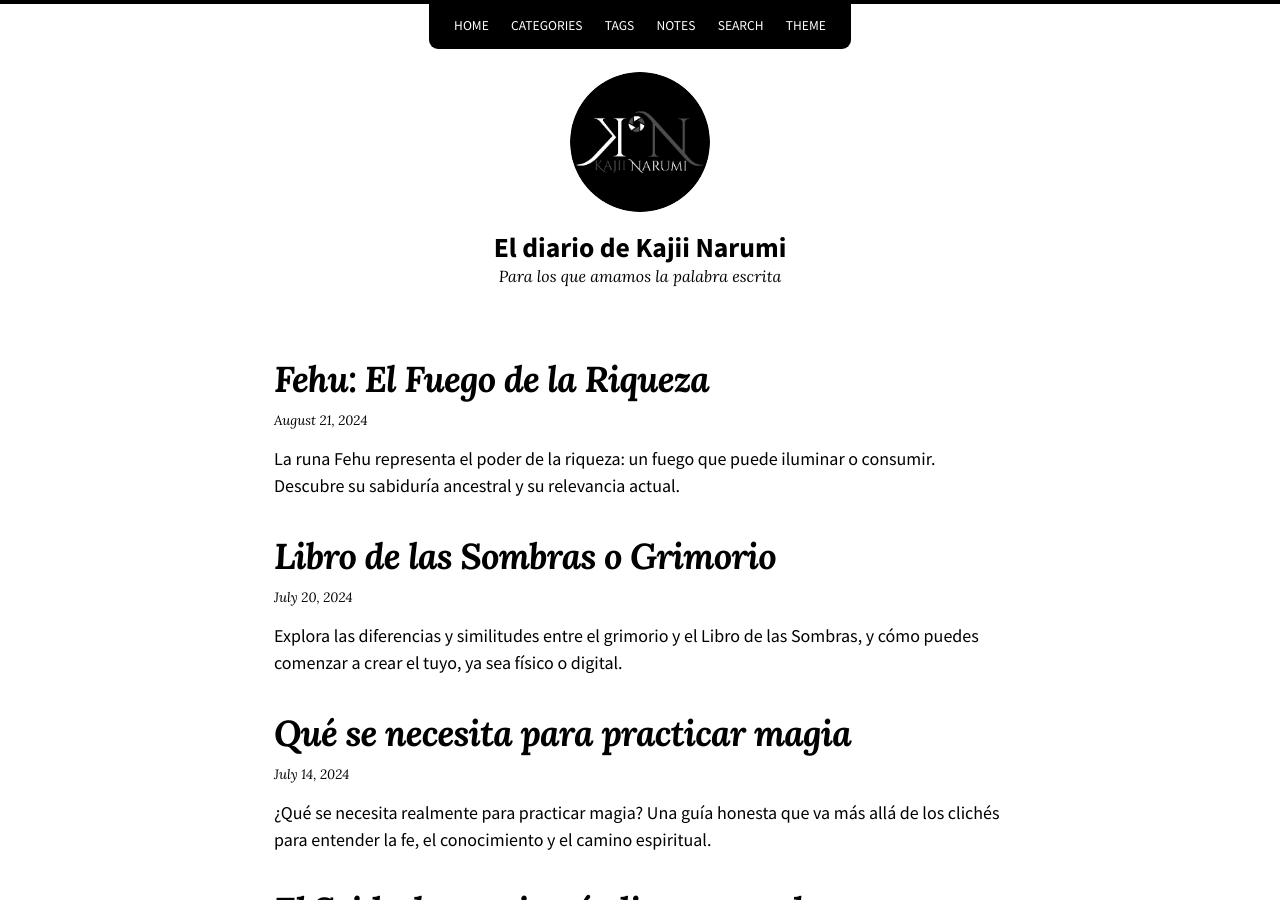
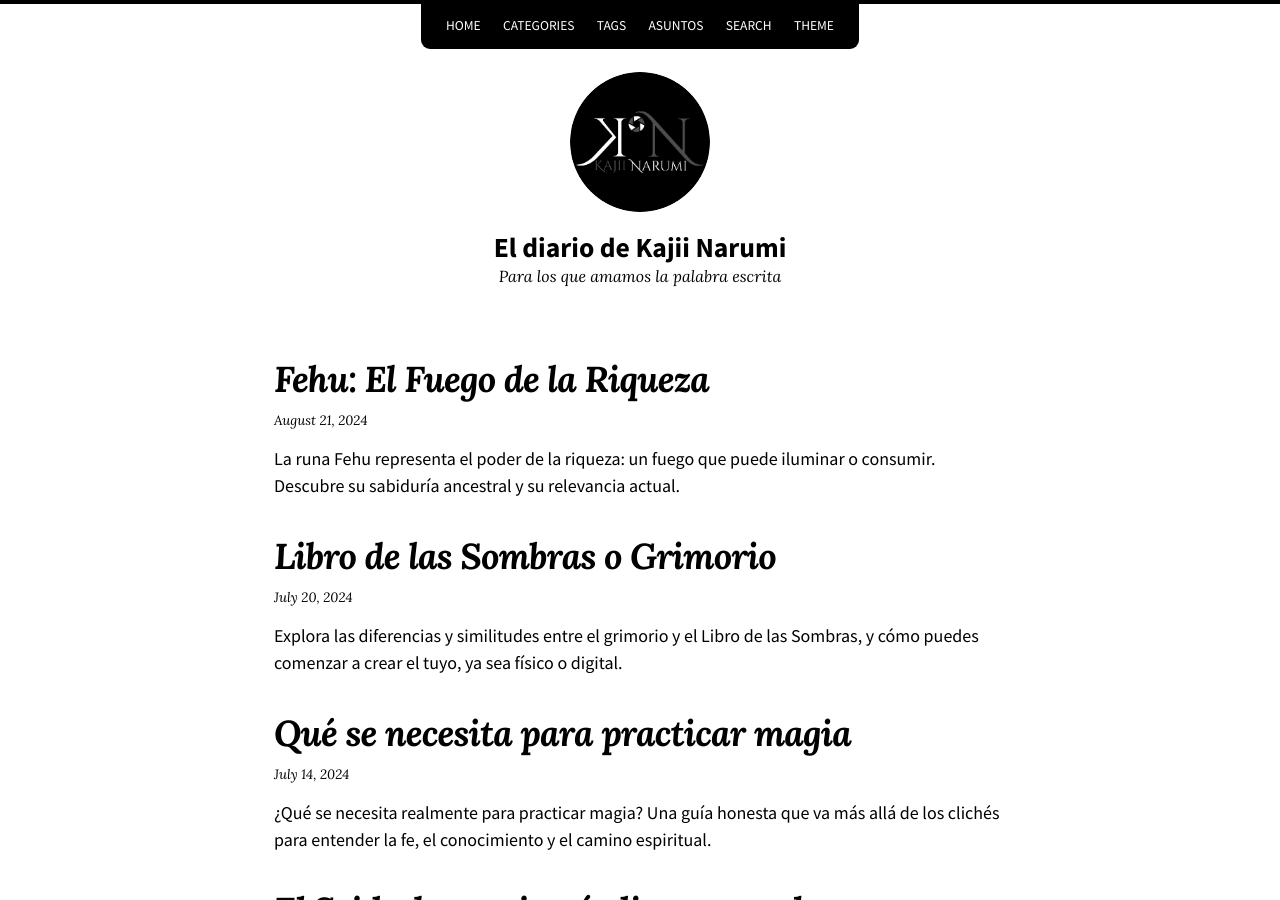
Before and after one commit to KajiiNarumi/Blog, a Jekyll site: the page built from index.html, in a window 1280 px wide and 900 px high. Built offline with Jekyll 4.4.1, drawn with Linux system fonts in a browser that asks for light colours; nearby versions of some CDN libraries; the list of posts is cut into pages by our own code.

Commit message:
Update navigation.yml

```diff
--- a/_data/navigation.yml
+++ b/_data/navigation.yml
@@ -8,8 +8,8 @@
   url: /categories/
 - title: Tags
   url: /tags/
-- title: Notes
-  url: /notes/
+- title: Asuntos
+  url: /asuntos/
 - title: Search
   url: /search/
 - title: Theme
```
